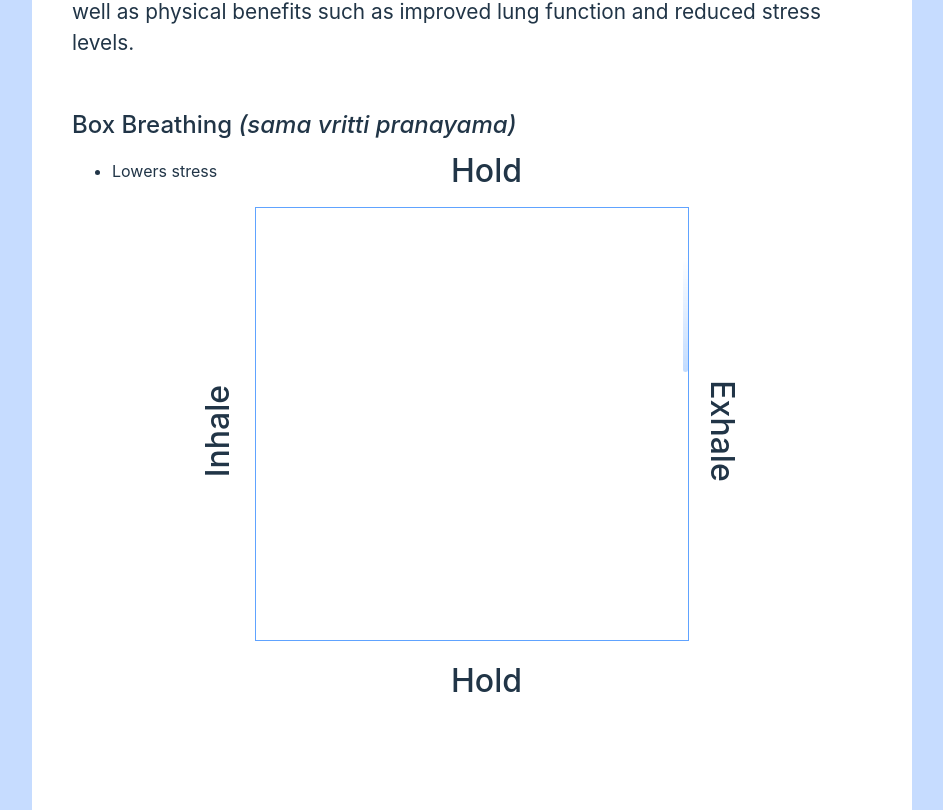
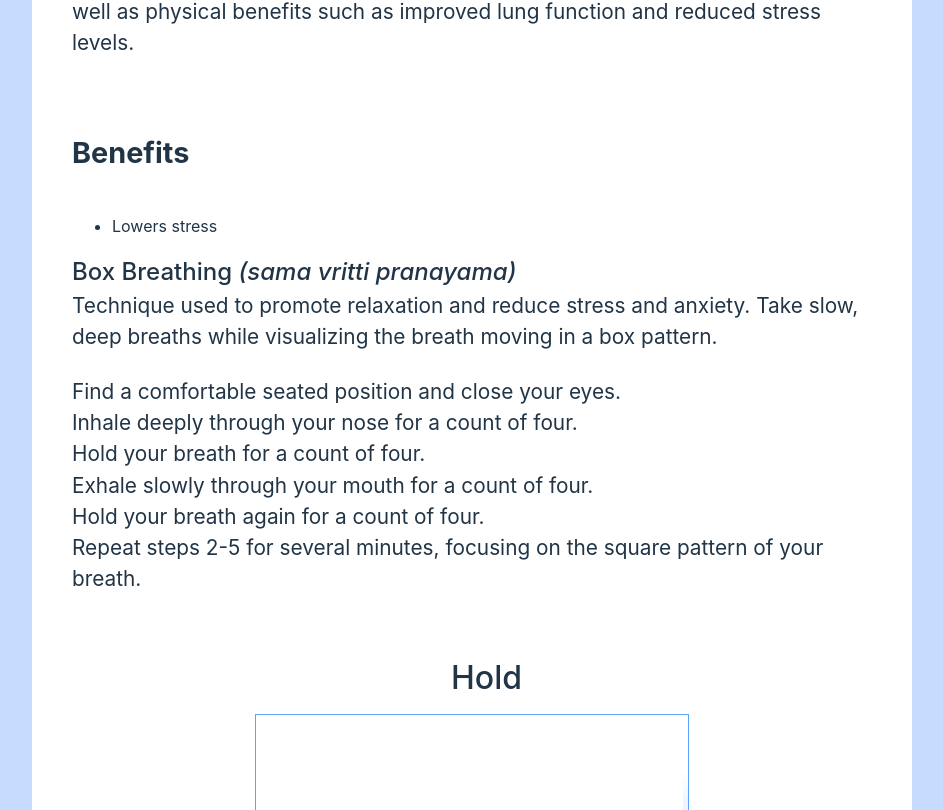
Before and after one commit to lawjonathan17/namaste-healthy, a React (Vite) app in the folder namaste-fe/: page /meditation in a window 1280 px wide. Shown: the part 630-1440 px from the top of the page, without its empty margins (184-1127 px from the left). Built offline with nearby package versions, Linux system fonts and the light colour scheme.

Commit message:
Update box breathing text

```diff
--- a/namaste-fe/src/pages/meditation.css
+++ b/namaste-fe/src/pages/meditation.css
@@ -1,5 +1,9 @@
 .description {
     font-size: 1.4em;
+}
+
+.box-container {
+  margin-top: 120px;
 }
 
 .box-wrapper {
--- a/namaste-fe/src/pages/meditation.tsx
+++ b/namaste-fe/src/pages/meditation.tsx
@@ -8,7 +8,7 @@ import { $Body, $Description, $Header, $Text, $Topic } from "./common"
 // submod
 export function Meditation() {
 
-    const renderBoxBreathing = () => {
+    const renderPranayama = () => {
         return (
             <>
                 <$Topic>
@@ -27,17 +27,46 @@ export function Meditation() {
                 <br/>
                 <br/>
 
+                <$Topic>
+                    Benefits
+                </$Topic>
+
+                {/* <div> */}
+                    <ul>
+                        <li>Lowers stress</li>
+                    </ul>
+                {/* </div> */}
+            </>
+        )
+    }
+
+
+    const renderBoxBreathing = () => {
+        return (
+            <>
                 <$Description>
                     Box Breathing <i>(sama vritti pranayama)</i>
                 </$Description>
 
+                <$Text>
+                    Technique used to promote relaxation and reduce stress and anxiety. Take slow, deep breaths while visualizing the breath moving in a box pattern.
+                </$Text>
+                <br/>
+                <$Text>
+                    Find a comfortable seated position and close your eyes.
+                    <br/>
+                    Inhale deeply through your nose for a count of four.
+                    <br/>
+                    Hold your breath for a count of four.
+                    <br/>
+                    Exhale slowly through your mouth for a count of four.
+                    <br/>
+                    Hold your breath again for a count of four.
+                    <br/>
+                    Repeat steps 2-5 for several minutes, focusing on the square pattern of your breath.
+                </$Text>
 
-                <div>
-                    <ul>
-                        <li>Lowers stress</li>
-                    </ul>
-                </div>
-
+                <div className="box-container">
                     <div className="box-wrapper">
                         <div className="box-inhale box-text">Inhale</div>
                         <div className="inhale-hold box-text">Hold</div>
@@ -50,8 +79,9 @@ export function Meditation() {
                             <span className="left"></span>
                         </div>
                     </div>
+                </div>
+
             </>
-
         )
     }
 
@@ -61,6 +91,7 @@ export function Meditation() {
             <$Body>
                 <$Header>Meditation</$Header>
 
+                {renderPranayama()}
                 {renderBoxBreathing()}
             </$Body>
 
```
Lines whose indentation alone changed are shown as unchanged.
